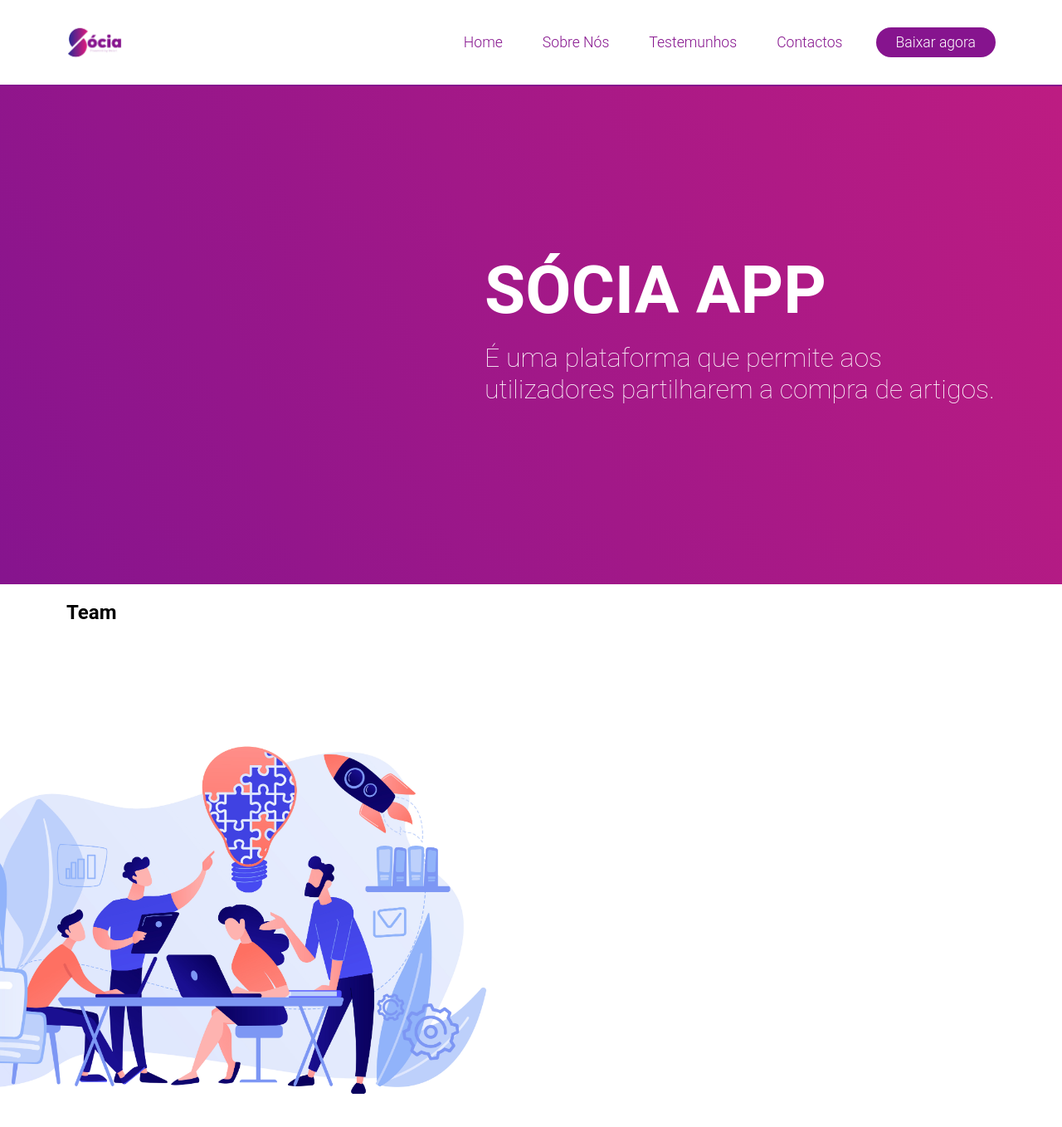
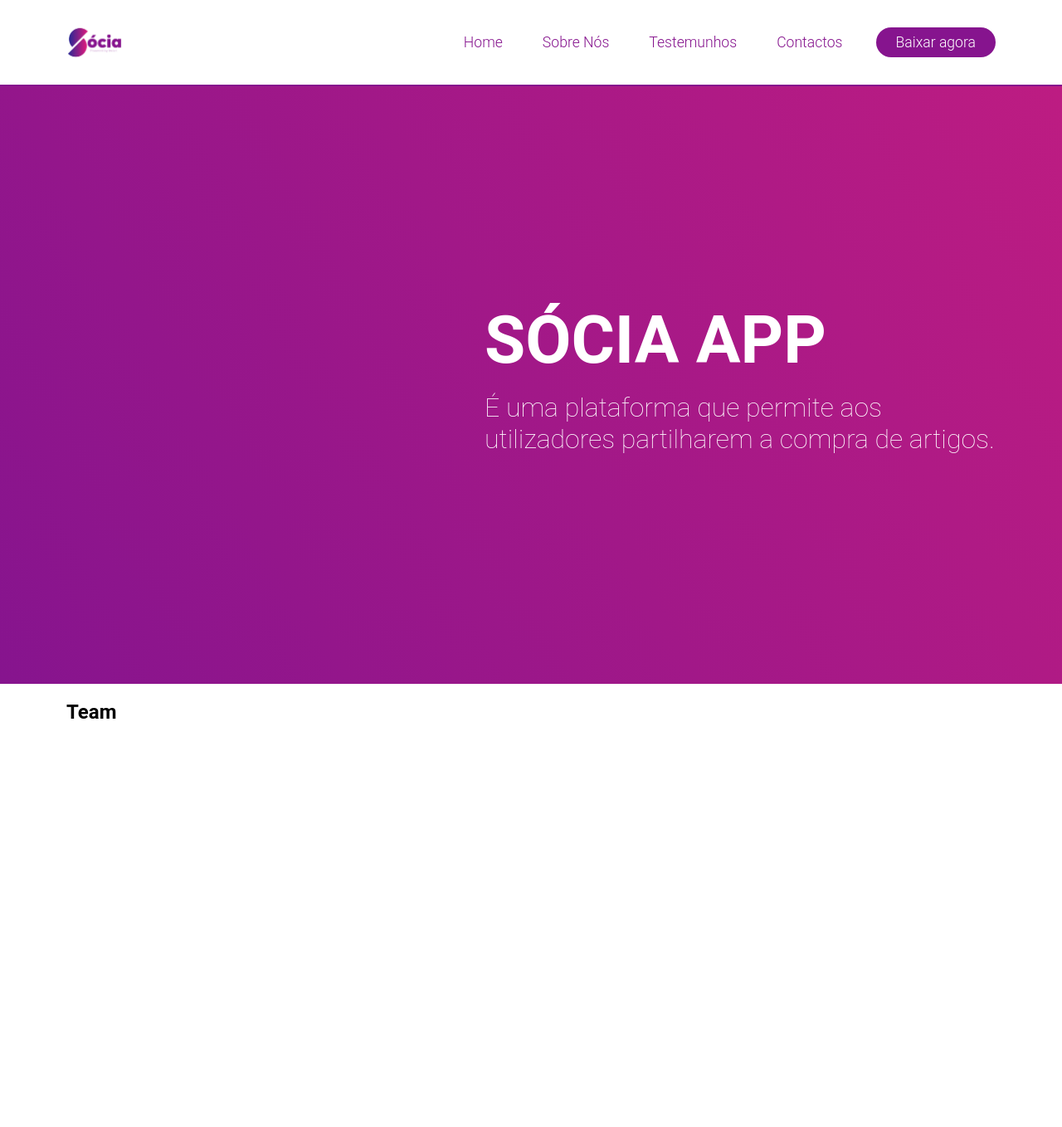
Before and after one commit to PedroMakengo/sociaapp, a Next.js app: page / in a window 1280 px wide. Shown: the top 1358 px of the page at 83% size. Built offline with nearby package versions, Linux system fonts and the light colour scheme.

Commit message:
Banner melhorado

```diff
--- a/src/pages/components/Banner/style.module.scss
+++ b/src/pages/components/Banner/style.module.scss
@@ -8,7 +8,7 @@
   );
 
   .container {
-    height: 75vh;
+    height: 90vh;
     max-width: 1120px;
     margin: 0 auto;
 
--- a/src/pages/components/Team/style.module.scss
+++ b/src/pages/components/Team/style.module.scss
@@ -1,5 +1,4 @@
 .team {
-  background-image: url(../../../../public/images/ilustration-team.jpg);
   background-repeat: no-repeat;
   background-position: center;
   background-size: 60%;
```
